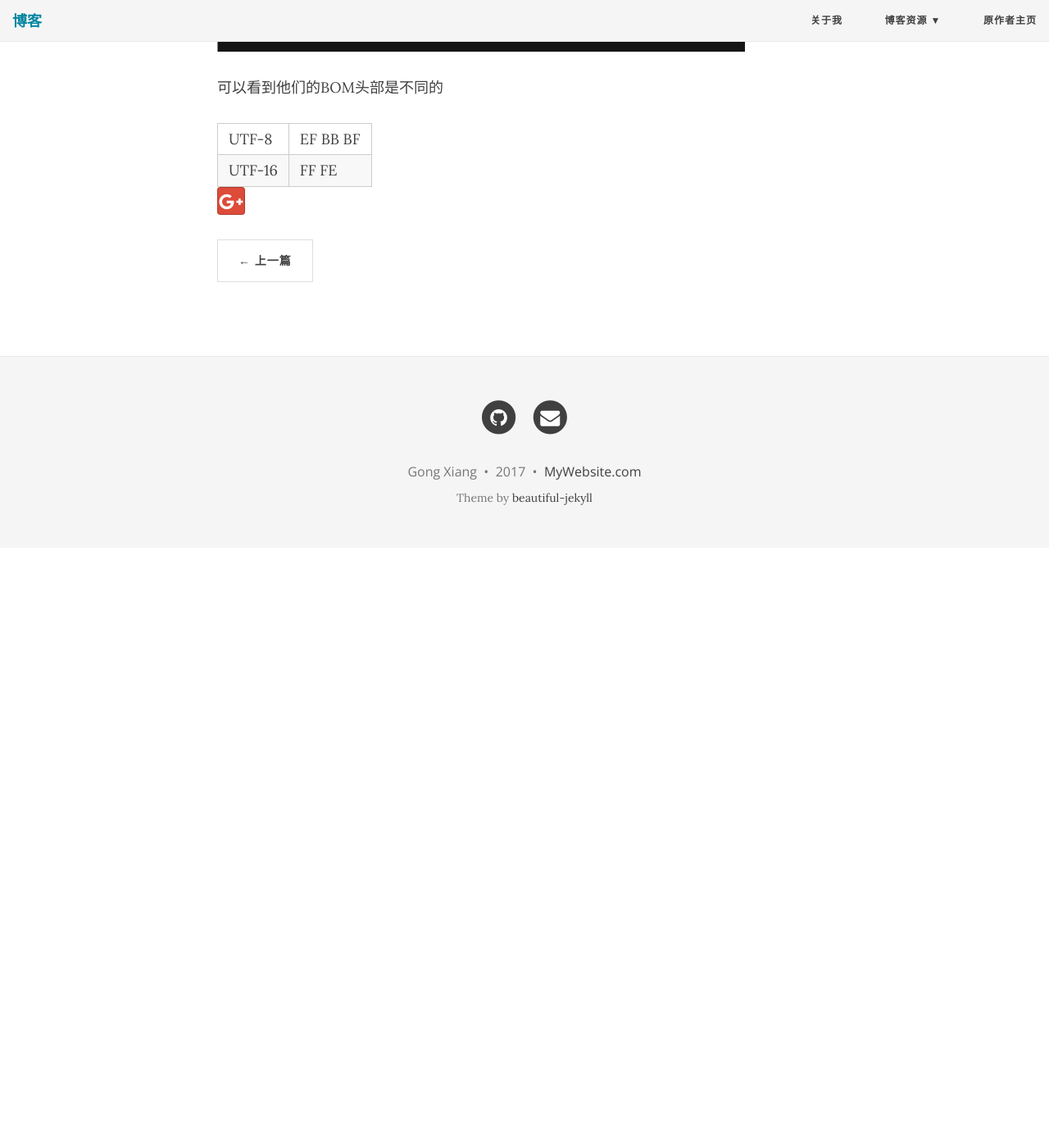
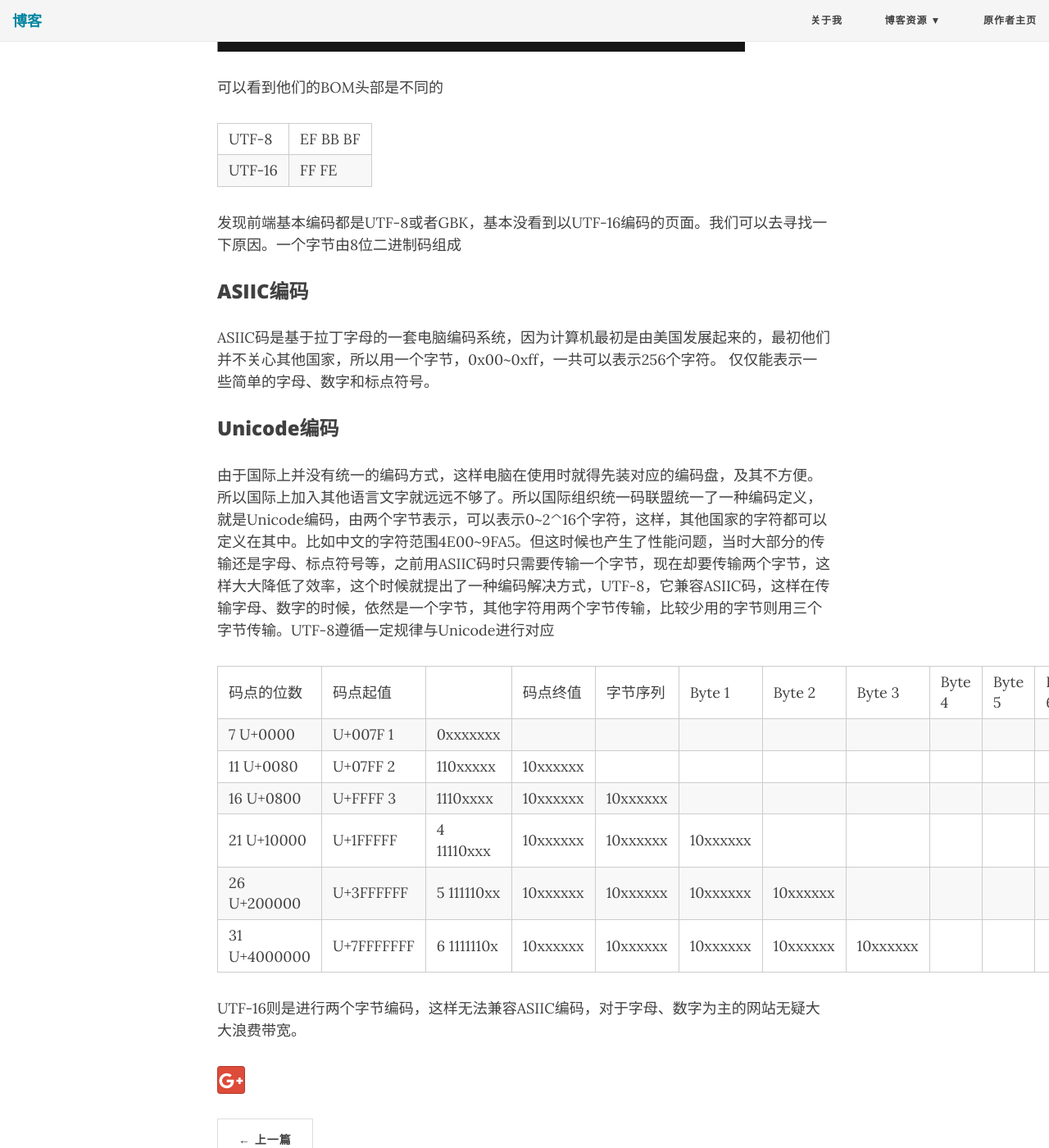
Before and after one commit to dandanbu3/dandanbu3.github.io, a Jekyll site: the page built from _posts/2017-05-09-unicode编码理解.md, in a window 1280 px wide and 1400 px high, scrolled down 1956 px. Shown: the whole window at 82% size. Built offline with Jekyll 4.4.1, drawn with Linux system fonts in a browser that asks for light colours; nearby versions of some CDN libraries; before the commit the page ends 2624 px from its top, so only the background shows below that.

Commit message:
内容补充

```diff
--- a/_posts/2017-05-09-unicode编码理解.md
+++ b/_posts/2017-05-09-unicode编码理解.md
@@ -51,3 +51,22 @@ ZkoaAtEeiiLeKn72xM7vMZofJy8zJys2UxsCT3kO229LH1tXAAAOw==">
 
 |UTF-8|EF BB BF|
 |UTF-16|FF FE |
+
+发现前端基本编码都是UTF-8或者GBK，基本没看到以UTF-16编码的页面。我们可以去寻找一下原因。一个字节由8位二进制码组成
+
+### ASIIC编码
+ASIIC码是基于拉丁字母的一套电脑编码系统，因为计算机最初是由美国发展起来的，最初他们并不关心其他国家，所以用一个字节，0x00~0xff，一共可以表示256个字符。
+仅仅能表示一些简单的字母、数字和标点符号。
+
+### Unicode编码
+由于国际上并没有统一的编码方式，这样电脑在使用时就得先装对应的编码盘，及其不方便。所以国际上加入其他语言文字就远远不够了。所以国际组织统一码联盟统一了一种编码定义，就是Unicode编码，由两个字节表示，可以表示0~2^16个字符，这样，其他国家的字符都可以定义在其中。比如中文的字符范围4E00~9FA5。但这时候也产生了性能问题，当时大部分的传输还是字母、标点符号等，之前用ASIIC码时只需要传输一个字节，现在却要传输两个字节，这样大大降低了效率，这个时候就提出了一种编码解决方式，UTF-8，它兼容ASIIC码，这样在传输字母、数字的时候，依然是一个字节，其他字符用两个字节传输，比较少用的字节则用三个字节传输。UTF-8遵循一定规律与Unicode进行对应
+
+|码点的位数	|码点起值	||码点终值	|字节序列	|Byte 1	|Byte 2	|Byte 3	|Byte 4	|Byte 5	|Byte 6|
+| 7	U+0000	|U+007F	1	|0xxxxxxx|
+|11	U+0080	|U+07FF	2	|110xxxxx	|10xxxxxx|
+|16	U+0800	|U+FFFF	3	|1110xxxx	|10xxxxxx	|10xxxxxx|
+|21	U+10000	|U+1FFFFF	|4	11110xxx	|10xxxxxx	|10xxxxxx	    |10xxxxxx|
+|26	U+200000	|U+3FFFFFF	|5	111110xx|	10xxxxxx|	10xxxxxx	|10xxxxxx	|10xxxxxx|
+|31	U+4000000	|U+7FFFFFFF	|6	1111110x|	10xxxxxx|	10xxxxxx	|10xxxxxx	|10xxxxxx	|10xxxxxx|
+
+UTF-16则是进行两个字节编码，这样无法兼容ASIIC编码，对于字母、数字为主的网站无疑大大浪费带宽。
```
